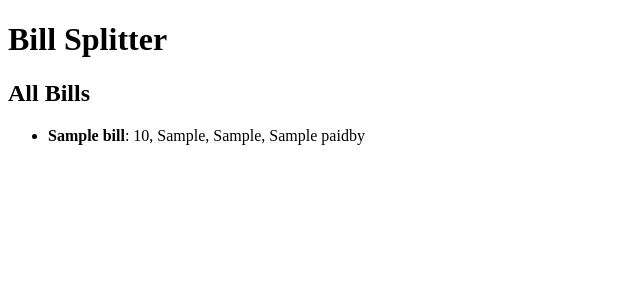
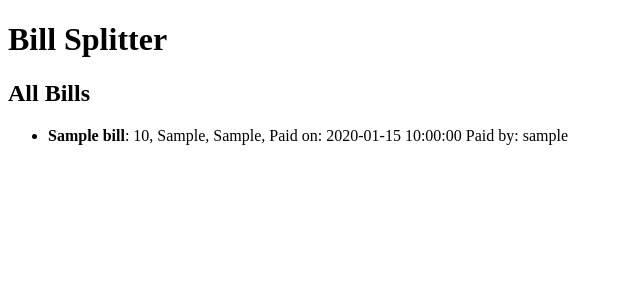
Before and after one commit to ru57y34nn/bill_splitter, a Flask app: template templates/bills.jinja2 in a window 1280 px wide. Shown: the part 26-326 px from the top of the page, without its empty margins (0-640 px from the left). Run offline with Flask 2, Linux system fonts and the light colour scheme; the template is opened without the code that fills it: most values are stand-ins (such as "Sample title", 1, 10 or a date in 2020).

Commit message:
added paid on and paid by attributes to Bill class and a page for adding a payer to a bill.

```diff
--- a/main.py
+++ b/main.py
@@ -4,7 +4,7 @@ from flask import Flask, render_template, request, redirect, url_for, session
 from peewee import fn
 from model import Bill, User
 import datetime
-from datetime import date
+from datetime import date, datetime
 from dateutil.rrule import rrule, DAILY
 from passlib.hash import pbkdf2_sha256
 
@@ -40,6 +40,8 @@ def all():
     for bill in bills:
 #        bill_name = bill.name
         bill.amount = "${:0.2f}".format(bill.amount)
+        bill.paid_on = bill.paid_on
+        bill.paid_by = str(bill.paid_by)
 #        bill_start = bill.first_day
 #        bill_end = bill.last_day
     return render_template('bills.jinja2', bills=bills)
@@ -172,11 +174,12 @@ def paidby():
     if request.method == 'POST':
         payer_name = request.form['username']
         bill_name = request.form['billname']
-        find_bill = Bill.select().where(Bill.name == bill_name)
+#        find_bill = Bill.select().where(Bill.name == bill_name).get()
         find_user = User.select().where(User.username == payer_name)
 
         if find_user.exists():
-            find_bill.paidby = payer_name
+            Bill.update(paid_on=datetime.now(), paid_by=find_user.get())\
+                .where(Bill.name == bill_name).execute()
             return redirect(url_for('all'))
         else:
             return render_template('paidby.jinja2', error="User does not exist.")
--- a/model.py
+++ b/model.py
@@ -1,6 +1,6 @@
 import os
 
-from peewee import Model, CharField, IntegerField, DateField, ForeignKeyField
+from peewee import Model, CharField, IntegerField, DateField, DateTimeField, ForeignKeyField
 from playhouse.db_url import connect
 
 db = connect(os.environ.get('DATABASE_URL', 'sqlite:///my_database.db'))
@@ -24,5 +24,6 @@ class Bill(BaseModel):
     amount = IntegerField()
     first_day = DateField()
     last_day = DateField()
-    paid_by = ForeignKeyField(User, null=True)
+    paid_on = DateTimeField(null=True)
+    paid_by = ForeignKeyField(User, backref='all', null=True)
 #    user = ForeignKeyField(User, backref='bills')
--- a/templates/bills.jinja2
+++ b/templates/bills.jinja2
@@ -5,7 +5,9 @@
 {% block content %}
 <ul>
     {% for bill in bills %}
-        <li><b>{{ bill.name }}</b>: {{ bill.amount }}, {{ bill.first_day }}, {{ bill.last_day }}, {{ bill.paidby }}</li>
+    <li>
+        <b>{{ bill.name }}</b>: {{ bill.amount }}, {{ bill.first_day }}, {{ bill.last_day }}, {% if bill.paid_on %}Paid on: {{ bill.paid_on }} Paid by: {{ bill.paid_by.username }}{% else %} Unpaid {% endif %}
+    </li>
     {% endfor %}
 </ul>
 {% endblock content %}
```
